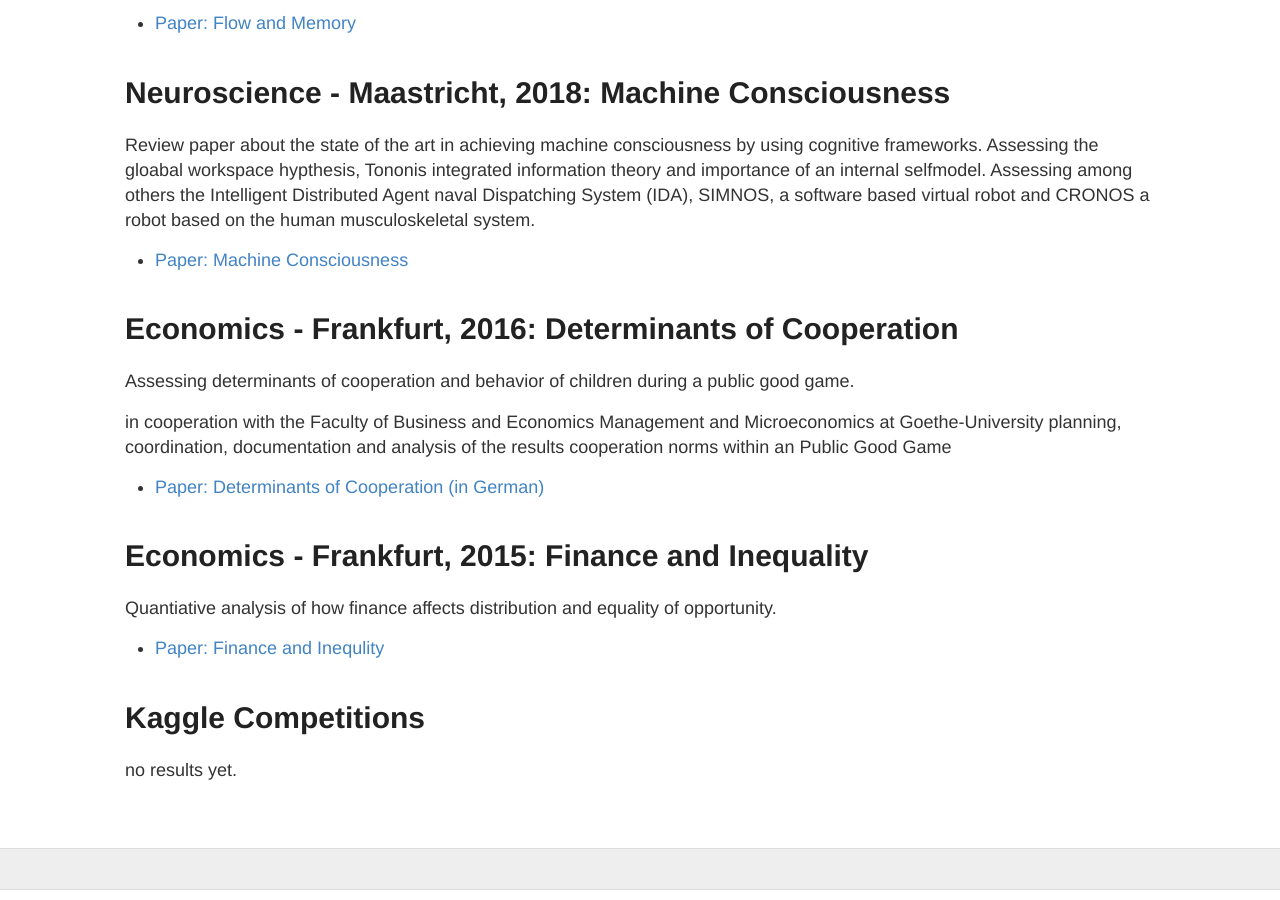
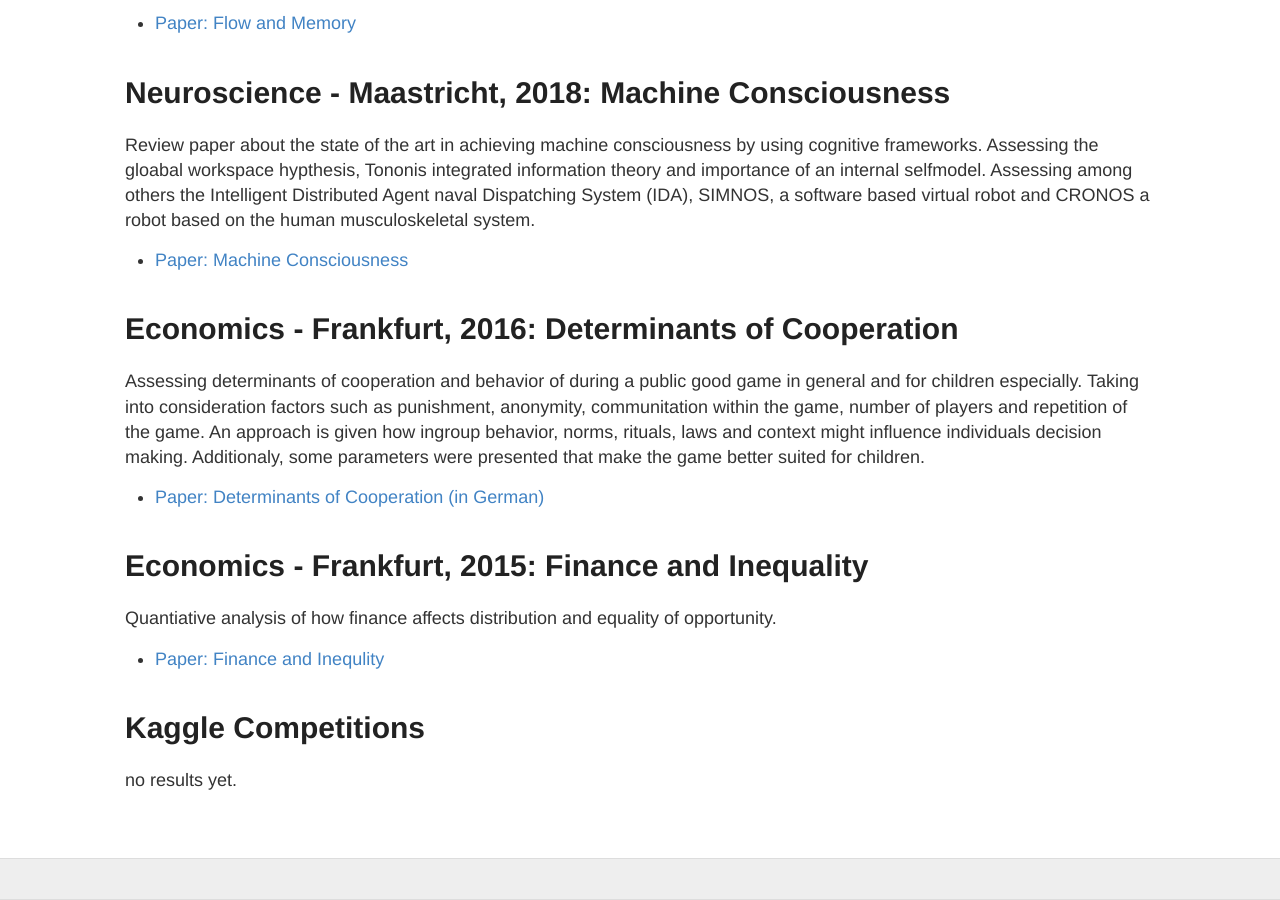
Before and after one commit to Mariusmarten/mariusmarten.github.io, a Jekyll site: the page built from projects.md, in a window 1280 px wide and 900 px high, scrolled down 629 px. Built offline with Jekyll 4.4.1, drawn with Linux system fonts in a browser that asks for light colours.

Commit message:
Update projects.md

```diff
--- a/projects.md
+++ b/projects.md
@@ -27,14 +27,8 @@ Review paper about the state of the art in achieving machine consciousness by us
 
 Economics - Frankfurt, 2016: Determinants of Cooperation
 ====================
-Assessing determinants of cooperation and behavior of children during a public good game.
-
-
-in cooperation with the Faculty of Business and Economics Management and Microeconomics at Goethe-University
-planning, coordination, documentation and analysis of the results
-cooperation norms within an Public Good Game
-
-- [Paper: Determinants of Cooperation (in German)]({{mariusmarten.github.io}}/.pdf)
+Assessing determinants of cooperation and behavior of during a public good game in general and for children especially. Taking into consideration factors such as punishment, anonymity, communitation within the game, number of players and repetition of the game. An approach is given how ingroup behavior, norms, rituals, laws and context might influence individuals decision making. Additionaly, some parameters were presented that make the game better suited for children.
+- [Paper: Determinants of Cooperation (in German)]({{mariusmarten.github.io}}/projects/2016_Determinants of Cooperation.pdf)
 
 
 Economics - Frankfurt, 2015: Finance and Inequality
```
